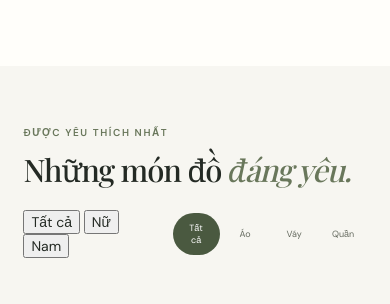
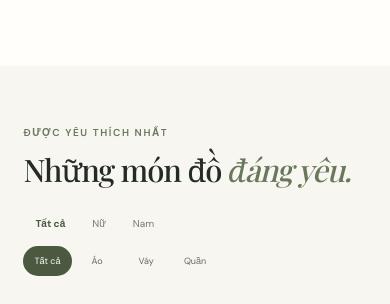
Before and after one commit to phamgiahuyvl06-cell/Website-b-n-qu-n-o-L-Studio, a plain HTML site: page index.html in a window 390 px wide. Shown: the part 1789-2093 px from the top of the page. Drawn offline with nearby package versions, Linux system fonts and the light colour scheme; grey boxes are pictures that could not be loaded.

```diff
--- a/main.css
+++ b/main.css
@@ -82,10 +82,9 @@ h1 em, h2 em { color: var(--green); font-weight: 500; }
 .text-link { display: inline-flex; align-items: center; gap: 10px; padding: 0 0 5px; border: 0; border-bottom: 1px solid #aeb1a6; background: transparent; font-size: 10px; cursor: pointer; transition: color .2s; }
 .text-link:hover { color: var(--green); }
 .text-link .icon { width: 15px; height: 15px; }
-.category-grid { display: grid; grid-template-columns: 1.35fr 1fr 1fr; gap: 17px; }
+.category-grid { display: grid; grid-template-columns: repeat(3, minmax(0, 1fr)); gap: 17px; }
 .category-card { position: relative; min-width: 0; height: 355px; padding: 0; overflow: hidden; border: 0; background: #e8e6dc; text-align: left; cursor: pointer; }
 .category-card img { height: 100%; object-fit: cover; transition: transform .6s cubic-bezier(.2,.7,.2,1); }
-.category-large img { object-position: 50% 35%; }
 .category-card:hover img { transform: scale(1.045); }
 .category-shade { position: absolute; inset: 35% 0 0; background: linear-gradient(transparent,rgba(23,26,22,.55)); }
 .category-title { position: absolute; bottom: 26px; left: 25px; display: grid; gap: 7px; color: white; font-family: var(--serif); font-size: 25px; }
@@ -96,7 +95,11 @@ h1 em, h2 em { color: var(--green); font-weight: 500; }
 .products-section { padding-top: 74px; padding-bottom: 105px; background: var(--cream); max-width: none; }
 .products-section > .section-heading, .products-section > .product-grid, .products-section > .results-message, .products-section > .empty-state { max-width: 1200px; margin-right: auto; margin-left: auto; }
 .product-heading { align-items: flex-end; }
-.product-controls { display: flex; align-items: center; gap: 25px; }
+.product-controls { display: flex; align-items: center; gap: 20px; }
+.gender-filter-list { display: flex; align-items: center; gap: 3px; padding-right: 13px; border-right: 1px solid #d9d9cf; }
+.gender-filter-chip { padding: 8px 10px; border: 0; color: #777a71; background: transparent; font-size: 10px; cursor: pointer; transition: color .2s; }
+.gender-filter-chip:hover, .gender-filter-chip.is-active { color: var(--green-dark); }
+.gender-filter-chip.is-active { font-weight: 700; }
 .filter-list { display: flex; align-items: center; gap: 7px; }
 .filter-chip { min-width: 56px; padding: 9px 13px; border: 1px solid transparent; border-radius: 25px; color: #666b60; background: transparent; font-size: 10px; cursor: pointer; transition: all .2s; }
 .filter-chip:hover { border-color: #d3d5ca; }
@@ -212,8 +215,10 @@ body.drawer-open { overflow: hidden; }
   .benefits { padding-right: 5%; padding-left: 5%; grid-template-columns: repeat(3,1fr); gap: 18px; }
   .benefit-note { display: none; }
   .section-wrap { padding-right: 6%; padding-left: 6%; }
-  .category-card { height: 300px; }
+  .category-card { height: 285px; }
   .product-grid { grid-template-columns: repeat(3,minmax(0,1fr)); }
+  .product-heading { align-items: flex-start; flex-direction: column; }
+  .product-controls { justify-content: space-between; width: 100%; }
   .story-copy { padding-right: 9%; padding-left: 10%; }
 }
 @media (max-width: 760px) {
@@ -256,13 +261,14 @@ body.drawer-open { overflow: hidden; }
   .section-heading > .text-link { margin-top: 25px; white-space: nowrap; }
   .category-grid { grid-template-columns: 1fr 1fr; gap: 11px; }
   .category-card { height: 240px; }
-  .category-large { grid-column: span 2; height: 270px; }
   .category-title { bottom: 17px; left: 16px; font-size: 21px; }
   .category-title small { font-size: 8px; }
   .category-arrow { right: 14px; bottom: 17px; width: 28px; height: 28px; }
   .products-section { padding-top: 60px; padding-bottom: 70px; }
   .product-heading { display: block; }
-  .product-controls { justify-content: space-between; gap: 10px; margin-top: 21px; }
+  .product-controls { align-items: flex-start; flex-direction: column; gap: 9px; margin-top: 21px; }
+  .gender-filter-list { padding-right: 0; border-right: 0; }
+  .gender-filter-chip { padding: 7px 12px; }
   .filter-list { gap: 2px; }
   .filter-chip { min-width: 47px; padding: 8px 10px; font-size: 9px; }
   .all-products-link { display: none; }
@@ -295,7 +301,6 @@ body.drawer-open { overflow: hidden; }
   .announcement { font-size: 7px; }
   .hero-visual { min-height: 370px; }
   .category-card { height: 205px; }
-  .category-large { height: 230px; }
   .product-meta { display: block; }
   .product-price { margin-top: 5px; }
   .filter-chip { min-width: 42px; padding-right: 8px; padding-left: 8px; }
```
